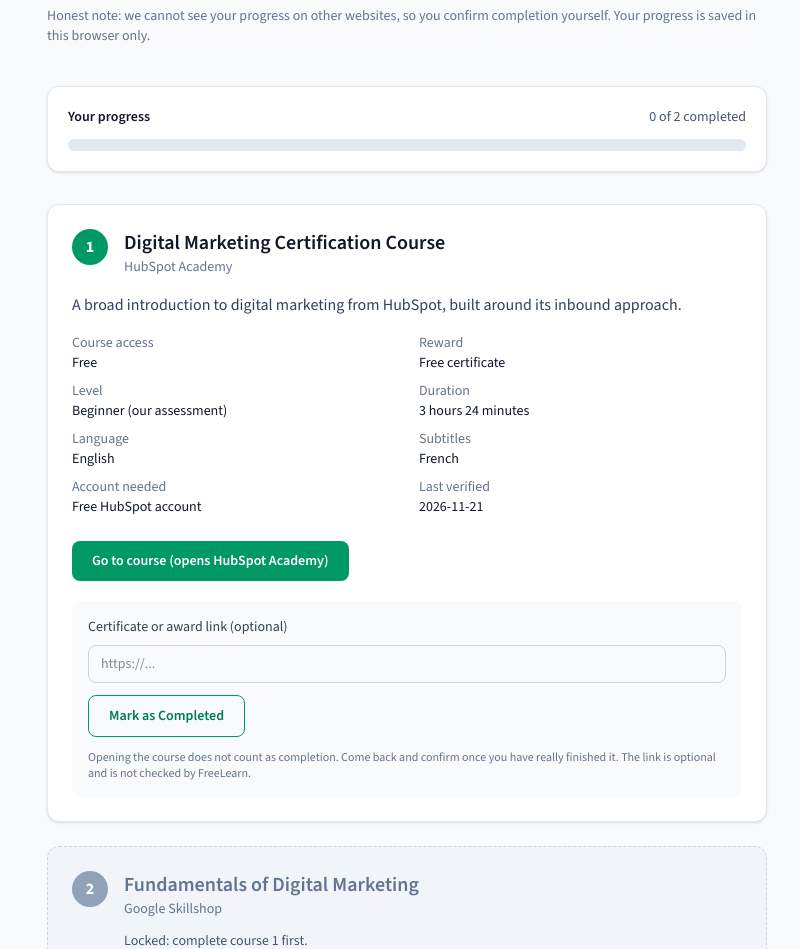
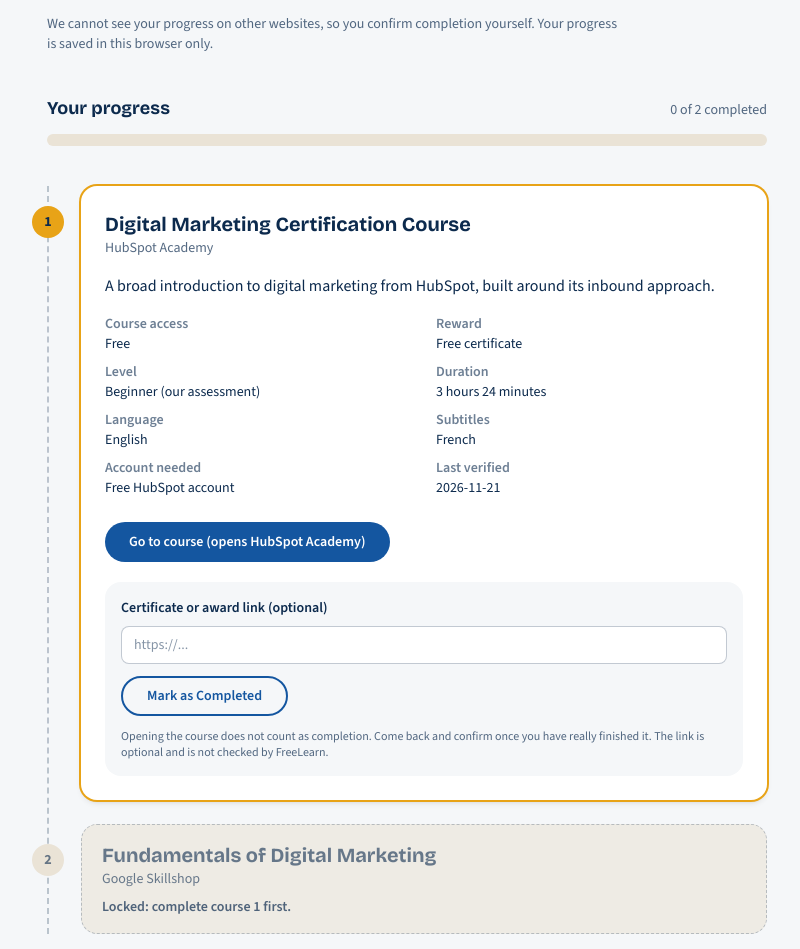
Before and after one commit to rayenalyatimi-mac/freelearn-tunisia, a Next.js app: page /path in a window 1280 px wide. Shown: the part 263-1212 px from the top of the page, without its empty margins (233-1033 px from the left). Built offline with nearby package versions, Linux system fonts and the light colour scheme.

Commit message:
Restyle learning path as a trail

```diff
--- a/src/app/path/page.tsx
+++ b/src/app/path/page.tsx
@@ -6,26 +6,24 @@ export default function PathPage() {
   const path = [...courses].sort((a, b) => a.order - b.order);
 
   return (
-    <main className="min-h-screen bg-slate-50 text-slate-900">
-      <div className="mx-auto max-w-3xl px-6 py-16">
-        <p className="text-sm font-semibold uppercase tracking-wide text-emerald-700">
-          Learning path
-        </p>
-        <h1 className="mt-2 text-3xl font-bold sm:text-4xl">Digital Marketing</h1>
-        <p className="mt-4 text-slate-600">
-          Follow the courses in order, one at a time. Every fact below was
+    <main>
+      <div className="mx-auto max-w-3xl px-6 py-14">
+        <h1 className="font-display text-4xl font-extrabold tracking-tight sm:text-5xl">
+          Digital Marketing
+        </h1>
+        <p className="mt-4 max-w-xl text-lg text-deep/80">
+          Follow the courses in order, one at a time. Each fact below was
           checked on the provider&apos;s official page on the date shown.
           Course access and rewards are checked separately.
         </p>
-        <p className="mt-3 text-sm text-slate-500">
-          Honest note: we cannot see your progress on other websites, so you
-          confirm completion yourself. Your progress is saved in this browser
-          only.
+        <p className="mt-3 max-w-xl text-sm text-deep/70">
+          We cannot see your progress on other websites, so you confirm
+          completion yourself. Your progress is saved in this browser only.
         </p>
 
         <PathList courses={path} />
 
-        <p className="mt-10 rounded-lg border border-dashed border-slate-300 p-4 text-sm text-slate-600">
+        <p className="mt-10 rounded-2xl border border-dashed border-deep/25 p-4 text-sm text-deep/70">
           More courses are being verified and will be added to this path soon.
         </p>
       </div>
--- a/src/components/PathList.tsx
+++ b/src/components/PathList.tsx
@@ -88,7 +88,7 @@ export default function PathList({ courses }: { courses: Course[] }) {
   }
 
   if (!loaded) {
-    return <p className="mt-10 text-slate-500">Loading your progress...</p>;
+    return <p className="mt-10 text-deep/60">Loading your progress...</p>;
   }
 
   const completedCount = courses.filter((c) => progress[c.id]).length;
@@ -96,29 +96,29 @@ export default function PathList({ courses }: { courses: Course[] }) {
 
   return (
     <div className="mt-10">
-      <div className="rounded-xl border border-slate-200 bg-white p-5 shadow-sm">
-        <div className="flex items-center justify-between text-sm">
-          <span className="font-semibold">Your progress</span>
-          <span className="text-slate-600">
+      <div>
+        <div className="flex items-baseline justify-between">
+          <span className="font-display text-lg font-bold">Your progress</span>
+          <span className="text-sm text-deep/70">
             {completedCount} of {courses.length} completed
           </span>
         </div>
-        <div className="mt-3 h-3 w-full overflow-hidden rounded-full bg-slate-200">
+        <div className="mt-3 h-3 w-full overflow-hidden rounded-full bg-sand">
           <div
-            className="h-full rounded-full bg-emerald-600 transition-all"
+            className="h-full rounded-full bg-sea transition-all"
             style={{ width: `${percent}%` }}
           />
         </div>
       </div>
 
       {completedCount === courses.length && (
-        <p className="mt-6 rounded-lg bg-emerald-50 p-4 text-sm font-medium text-emerald-800">
+        <p className="mt-6 rounded-2xl bg-sand p-4 font-medium">
           Well done! You have completed every course available so far. More
           courses are being verified and will be added soon.
         </p>
       )}
 
-      <ol className="mt-8 space-y-6">
+      <ol className="relative mt-10 space-y-6 border-l-2 border-dashed border-deep/25 pl-8">
         {courses.map((course, index) => {
           const isCompleted = Boolean(progress[course.id]);
           const previous = courses[index - 1];
@@ -130,62 +130,65 @@ export default function PathList({ courses }: { courses: Course[] }) {
           const savedLink = progress[course.id]?.certificateUrl;
           const safeLink = savedLink ? cleanUrl(savedLink) : null;
 
+          const markerBase =
+            "absolute -left-[3.07rem] top-5 flex h-8 w-8 items-center justify-center rounded-full text-sm font-bold";
+
           if (!isUnlocked) {
             return (
-              <li
-                key={course.id}
-                className="rounded-xl border border-dashed border-slate-300 bg-slate-100 p-6"
-              >
-                <div className="flex items-start gap-4">
-                  <span className="flex h-9 w-9 shrink-0 items-center justify-center rounded-full bg-slate-400 font-bold text-white">
+              <li key={course.id} className="relative">
+                <span className={`${markerBase} bg-sand text-deep/60`}>
                   {course.order}
                 </span>
-                  <div>
-                    <h2 className="text-xl font-semibold text-slate-500">
+                <div className="rounded-2xl border border-dashed border-deep/25 bg-sand/60 px-5 py-4">
+                  <h2 className="font-display text-xl font-bold text-deep/60">
                     {course.title}
                   </h2>
-                    <p className="text-sm text-slate-500">{course.provider}</p>
-                    <p className="mt-3 text-sm font-medium text-slate-600">
+                  <p className="text-sm text-deep/60">{course.provider}</p>
+                  <p className="mt-2 text-sm font-semibold text-deep/70">
                     Locked: complete course {previous.order} first.
                   </p>
-                  </div>
                 </div>
               </li>
             );
           }
 
           return (
-            <li
-              key={course.id}
-              className={`rounded-xl border bg-white p-6 shadow-sm ${
-                isCompleted ? "border-emerald-300" : "border-slate-200"
+            <li key={course.id} className="relative">
+              <span
+                className={`${markerBase} ${
+                  isCompleted ? "bg-sea text-white" : "bg-saffron text-deep"
                 }`}
               >
-              <div className="flex items-start gap-4">
-                <span className="flex h-9 w-9 shrink-0 items-center justify-center rounded-full bg-emerald-600 font-bold text-white">
                 {isCompleted ? "✓" : course.order}
               </span>
-                <div>
-                  <h2 className="text-xl font-semibold">{course.title}</h2>
-                  <p className="text-sm text-slate-500">{course.provider}</p>
-                </div>
-              </div>
 
-              <p className="mt-4 text-slate-700">{course.description}</p>
+              <div
+                className={`rounded-2xl bg-white p-6 ${
+                  isCompleted
+                    ? "border border-sea/30"
+                    : "shadow-md ring-2 ring-saffron"
+                }`}
+              >
+                <h2 className="font-display text-xl font-bold">
+                  {course.title}
+                </h2>
+                <p className="text-sm text-deep/70">{course.provider}</p>
+
+                <p className="mt-4">{course.description}</p>
 
                 <dl className="mt-4 grid grid-cols-1 gap-x-6 gap-y-2 text-sm sm:grid-cols-2">
                   <div>
-                  <dt className="font-medium text-slate-500">Course access</dt>
+                    <dt className="font-semibold text-deep/60">Course access</dt>
                     <dd>{capitalize(course.courseAccess)}</dd>
                   </div>
                   <div>
-                  <dt className="font-medium text-slate-500">Reward</dt>
+                    <dt className="font-semibold text-deep/60">Reward</dt>
                     <dd>
                       {capitalize(course.rewardCost)} {course.rewardType}
                     </dd>
                   </div>
                   <div>
-                  <dt className="font-medium text-slate-500">Level</dt>
+                    <dt className="font-semibold text-deep/60">Level</dt>
                     <dd>
                       {capitalize(course.level)} (
                       {course.levelSource === "provider"
@@ -195,23 +198,23 @@ export default function PathList({ courses }: { courses: Course[] }) {
                     </dd>
                   </div>
                   <div>
-                  <dt className="font-medium text-slate-500">Duration</dt>
+                    <dt className="font-semibold text-deep/60">Duration</dt>
                     <dd>{course.duration}</dd>
                   </div>
                   <div>
-                  <dt className="font-medium text-slate-500">Language</dt>
+                    <dt className="font-semibold text-deep/60">Language</dt>
                     <dd>{course.language}</dd>
                   </div>
                   <div>
-                  <dt className="font-medium text-slate-500">Subtitles</dt>
+                    <dt className="font-semibold text-deep/60">Subtitles</dt>
                     <dd>{course.subtitles}</dd>
                   </div>
                   <div>
-                  <dt className="font-medium text-slate-500">Account needed</dt>
+                    <dt className="font-semibold text-deep/60">Account needed</dt>
                     <dd>{course.accountRequired}</dd>
                   </div>
                   <div>
-                  <dt className="font-medium text-slate-500">Last verified</dt>
+                    <dt className="font-semibold text-deep/60">Last verified</dt>
                     <dd>{course.lastVerified}</dd>
                   </div>
                 </dl>
@@ -221,17 +224,17 @@ export default function PathList({ courses }: { courses: Course[] }) {
                     href={course.url}
                     target="_blank"
                     rel="noopener noreferrer"
-                  className="inline-block rounded-lg bg-emerald-600 px-5 py-2.5 text-sm font-semibold text-white hover:bg-emerald-700"
+                    className="inline-block rounded-full bg-sea px-6 py-2.5 text-sm font-semibold text-white hover:bg-deep"
                   >
                     Go to course (opens {course.provider})
                   </a>
                 </div>
 
                 {!isCompleted && (
-                <div className="mt-5 rounded-lg bg-slate-50 p-4">
+                  <div className="mt-5 rounded-2xl bg-chalk p-4">
                     <label
                       htmlFor={`evidence-${course.id}`}
-                    className="block text-sm font-medium text-slate-700"
+                      className="block text-sm font-semibold"
                     >
                       Certificate or award link (optional)
                     </label>
@@ -243,41 +246,41 @@ export default function PathList({ courses }: { courses: Course[] }) {
                       onChange={(e) =>
                         setEvidence({ ...evidence, [course.id]: e.target.value })
                       }
-                    className="mt-2 w-full rounded-lg border border-slate-300 px-3 py-2 text-sm"
+                      className="mt-2 w-full rounded-lg border border-deep/25 bg-white px-3 py-2 text-sm"
                     />
                     {errors[course.id] && (
-                    <p className="mt-2 text-sm text-red-600">
+                      <p className="mt-2 text-sm text-red-700">
                         {errors[course.id]}
                       </p>
                     )}
                     <button
                       type="button"
                       onClick={() => markCompleted(course.id)}
-                    className="mt-3 rounded-lg border border-emerald-600 px-5 py-2.5 text-sm font-semibold text-emerald-700 hover:bg-emerald-100"
+                      className="mt-3 rounded-full border-2 border-sea px-6 py-2 text-sm font-semibold text-sea hover:bg-sea hover:text-white"
                     >
                       Mark as Completed
                     </button>
-                  <p className="mt-3 text-xs text-slate-500">
-                    Opening the course does not count as completion. Come back
-                    and confirm once you have really finished it. The link is
-                    optional and is not checked by FreeLearn.
+                    <p className="mt-3 text-xs text-deep/70">
+                      Opening the course does not count as completion. Come
+                      back and confirm once you have really finished it. The
+                      link is optional and is not checked by FreeLearn.
                     </p>
                   </div>
                 )}
 
                 {isCompleted && (
                   <div className="mt-5 space-y-2 text-sm">
-                  <p className="font-medium text-emerald-700">
+                    <p className="font-semibold text-sea">
                       Completed on {progress[course.id].completedAt}
                     </p>
                     {safeLink && (
-                    <p className="text-slate-600">
+                      <p className="text-deep/80">
                         Your evidence link (not verified by FreeLearn):{" "}
                         <a
                           href={safeLink}
                           target="_blank"
                           rel="noopener noreferrer"
-                        className="text-emerald-700 underline"
+                          className="font-semibold text-sea underline"
                         >
                           open
                         </a>
@@ -287,13 +290,14 @@ export default function PathList({ courses }: { courses: Course[] }) {
                       <button
                         type="button"
                         onClick={() => undoCompletion(course.id)}
-                      className="text-slate-500 underline hover:text-slate-700"
+                        className="text-deep/70 underline hover:text-deep"
                       >
                         Undo
                       </button>
                     )}
                   </div>
                 )}
+              </div>
             </li>
           );
         })}
```
Lines whose indentation alone changed are shown as unchanged.
